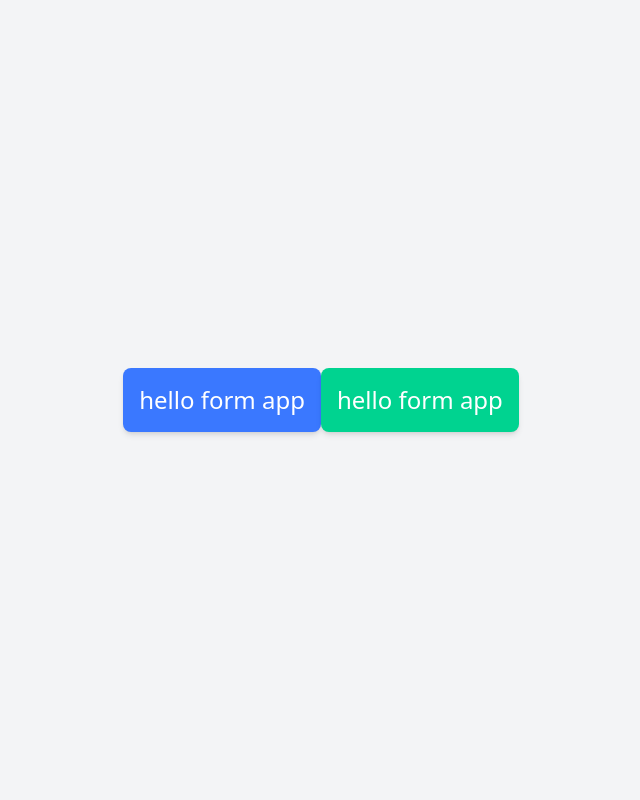
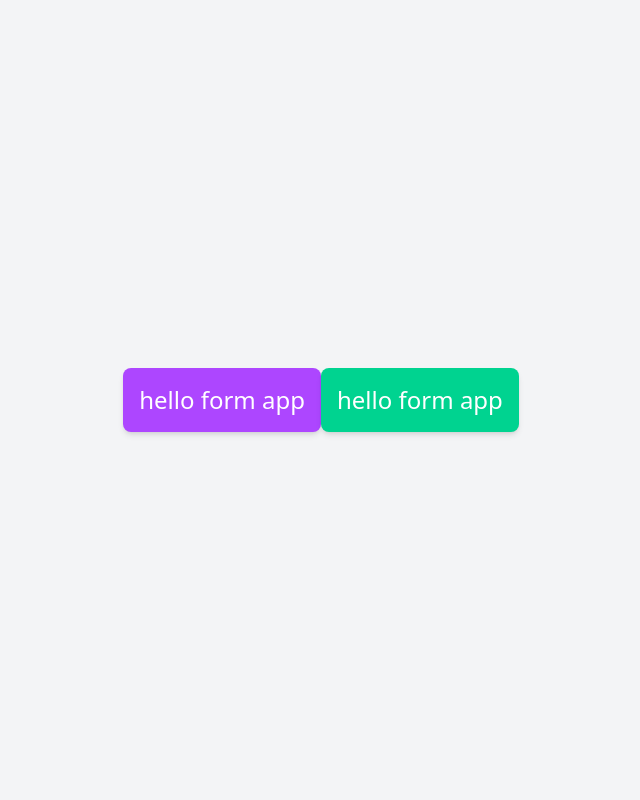
Before and after one commit to Sarishhma/django-setup-with-tailwind-css, a Django app: page / in a window 1280 px wide. Shown: the whole page, without its empty margins (319-959 px from the left). Run offline with Django 5.2, Linux system fonts and the light colour scheme; some libraries are stand-ins or nearby versions.

Commit message:
some changes

```diff
--- a/app/templates/app/index.html
+++ b/app/templates/app/index.html
@@ -13,7 +13,7 @@ for adding more bacckground colors
   .bg-blue-500 { background-color: var(--color-blue-500); }
   .bg-indigo-500 { background-color: var(--color-indigo-500); }
 } {% endcomment %}
-
+{% load static tailwind_tags %}
 {% load static %}
 <!DOCTYPE html>
 <html lang="en">
@@ -22,9 +22,10 @@ for adding more bacckground colors
     <meta name="viewport" content="width=h, initial-scale=1.0">
     <title>Home page</title>
     <link href="{% static 'css/dist/styles.css' %}" rel="stylesheet">
+     {% tailwind_css %}
 </head>
 <body class="flex justify-center items-center h-screen bg-gray-100">
-<h1 class="bg-blue-500 text-white p-4 rounded-lg text-2xl shadow-md ">hello form app</h1>
+<h1 class="bg-purple-500 text-white p-4 rounded-lg text-2xl shadow-md ">hello form app</h1>
     <h1 class="bg-success text-white p-4 rounded-lg text-2xl shadow-md">hello form app</h1>
 </body>
 </html>
--- a/theme/static/css/dist/styles.css
+++ b/theme/static/css/dist/styles.css
@@ -8,13 +8,12 @@
     --font-serif: ui-serif, Georgia, Cambria, "Times New Roman", Times, serif;
     --font-mono: ui-monospace, SFMono-Regular, Menlo, Monaco, Consolas, "Liberation Mono",
       "Courier New", monospace;
-    --color-yellow-500: oklch(79.5% 0.184 86.047);
-    --color-green-500: oklch(72.3% 0.219 149.579);
+    --color-red-500: oklch(63.7% 0.237 25.331);
+    --color-blue-500: oklch(62.3% 0.214 259.815);
+    --color-indigo-500: oklch(58.5% 0.233 277.117);
+    --color-purple-500: oklch(62.7% 0.265 303.9);
     --color-gray-50: oklch(98.5% 0.002 247.839);
     --color-gray-100: oklch(96.7% 0.003 264.542);
-     --color-red-500: oklch(71% 0.212 29.233);
-    --color-blue-500: oklch(61% 0.212 263.026);
-    --color-indigo-500: oklch(55% 0.272 289.953);
     --color-black: #000;
     --color-white: #fff;
     --spacing: 0.25rem;
@@ -392,29 +391,26 @@
     color: var(--color-info-content);
     --alert-color: var(--color-info);
   }
+  .bg-blue-500 {
+    background-color: var(--color-blue-500);
+  }
   .bg-gray-50 {
     background-color: var(--color-gray-50);
   }
-   .bg-red-500 {
-     background-color: var(--color-red-500);
-    }
-  .bg-blue-500 {
-     background-color: var(--color-blue-500);
-     }
-  .bg-indigo-500 {
-     background-color: var(--color-indigo-500);
-     }
   .bg-gray-100 {
     background-color: var(--color-gray-100);
   }
-  .bg-green-500 {
-    background-color: var(--color-green-500);
+  .bg-indigo-500 {
+    background-color: var(--color-indigo-500);
+  }
+  .bg-purple-500 {
+    background-color: var(--color-purple-500);
+  }
+  .bg-red-500 {
+    background-color: var(--color-red-500);
   }
   .bg-success {
     background-color: var(--color-success);
-  }
-  .bg-yellow-500 {
-    background-color: var(--color-yellow-500);
   }
   .p-4 {
     padding: calc(var(--spacing) * 4);
```
Also changed, not shown: package.json (added, +25 -0 lines), db.sqlite3, package-lock.json (added).
